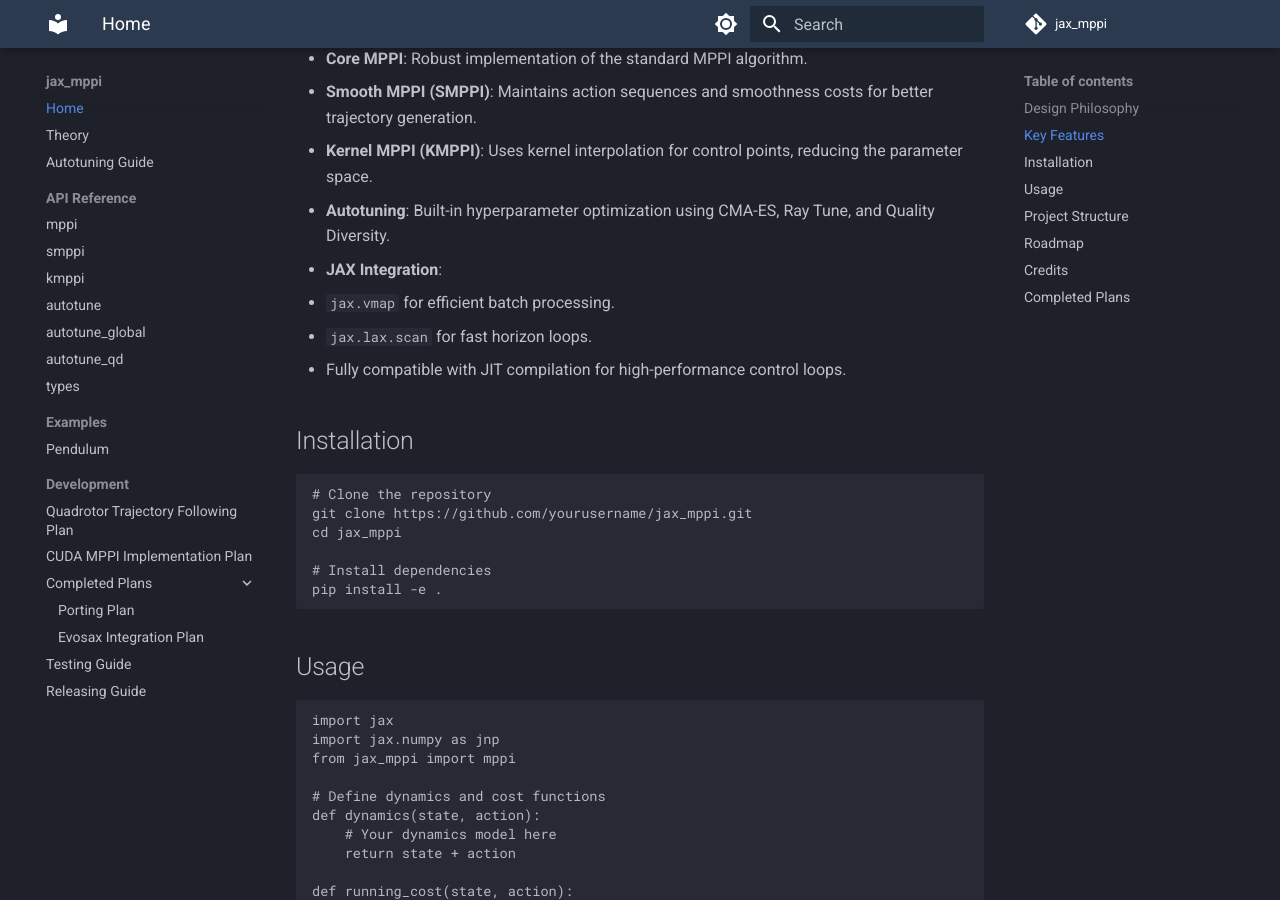
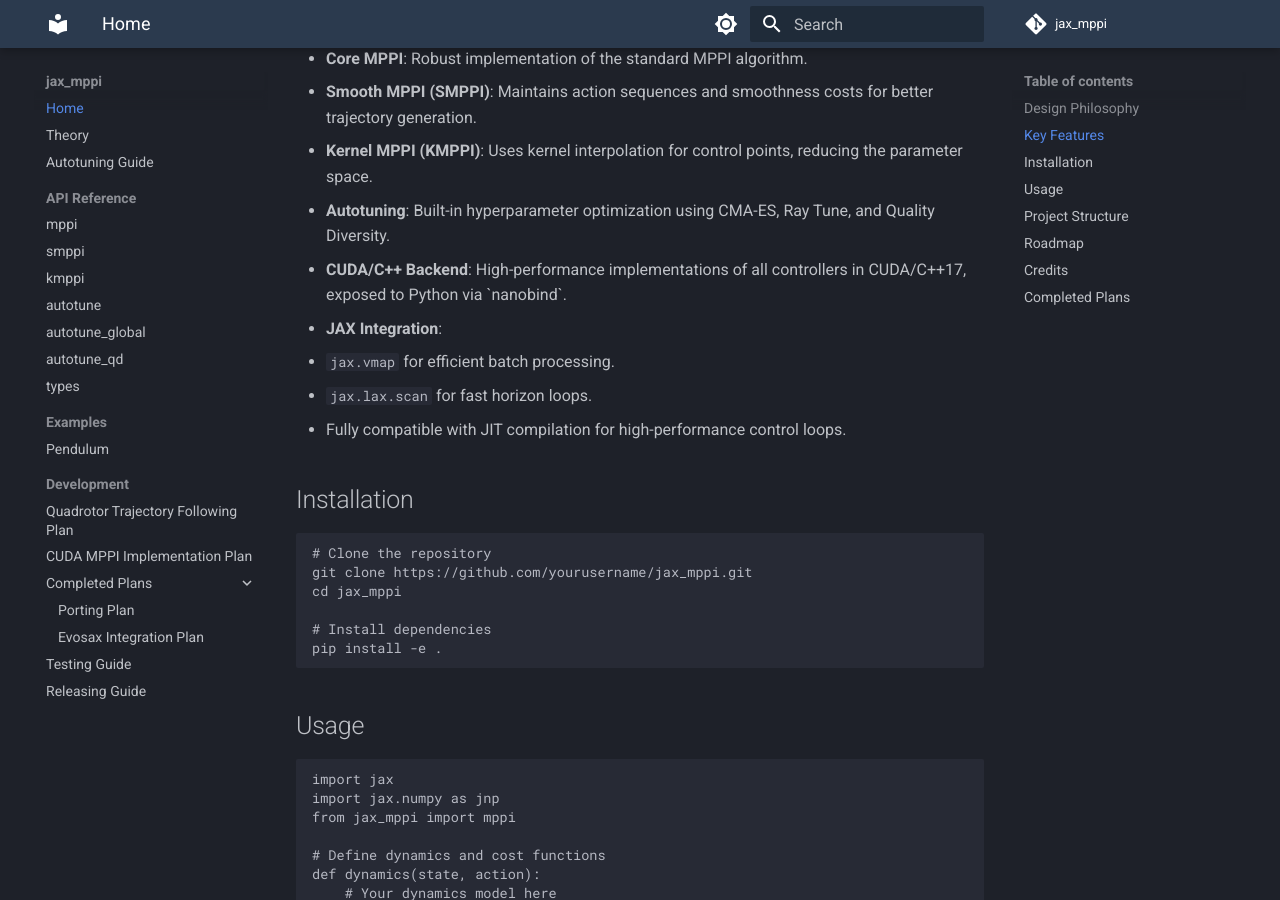
Before and after one commit to riccardo-enr/jax_mppi, an MkDocs documentation site: the page built from docs/index.md, in a window 1280 px wide and 900 px high, scrolled down 622 px. Built offline with MkDocs 1.6.1 and Material for MkDocs 9.7.7, drawn with Linux system fonts in a browser that asks for light colours; comment, search, counter and statistics services are not loaded; some of the changed text lies outside the part shown.

Commit message:
docs: update README and index with CUDA/C++ backend details

```diff
--- a/docs/index.md
+++ b/docs/index.md
@@ -21,6 +21,7 @@
 - **Smooth MPPI (SMPPI)**: Maintains action sequences and smoothness costs for better trajectory generation.
 - **Kernel MPPI (KMPPI)**: Uses kernel interpolation for control points, reducing the parameter space.
 - **Autotuning**: Built-in hyperparameter optimization using CMA-ES, Ray Tune, and Quality Diversity.
+- **CUDA/C++ Backend**: High-performance implementations of all controllers in CUDA/C++17, exposed to Python via \`nanobind\`.
 - **JAX Integration**:
   - `jax.vmap` for efficient batch processing.
   - `jax.lax.scan` for fast horizon loops.
@@ -119,3 +120,4 @@
 
 - [Porting Plan](plan/completed/porting_pytorch_jax.md)
 - [Evosax Integration Plan](plan/completed/evosax_integration.md)
+- [CUDA MPPI Implementation Plan](plan/cuda_mppi_implementation.md)
```
Also changed, not shown: README.md (+4 -3 lines).
